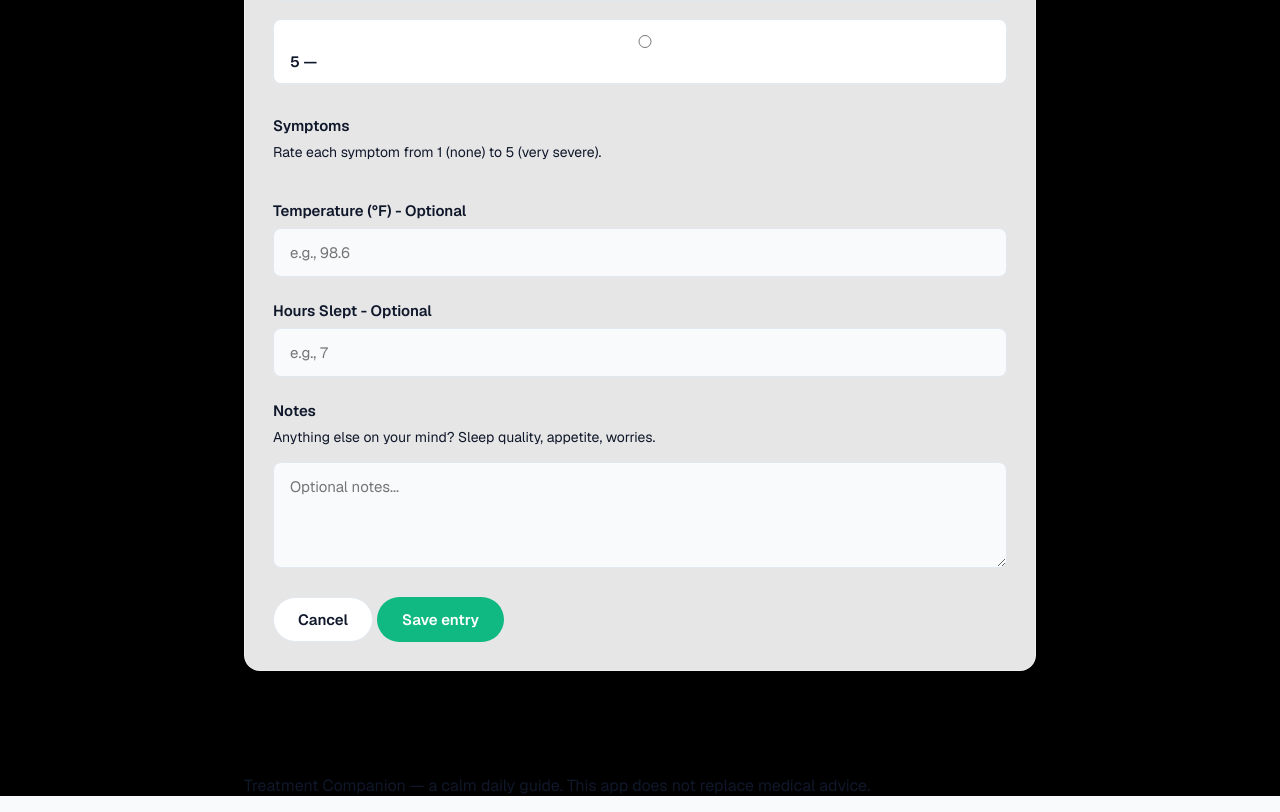
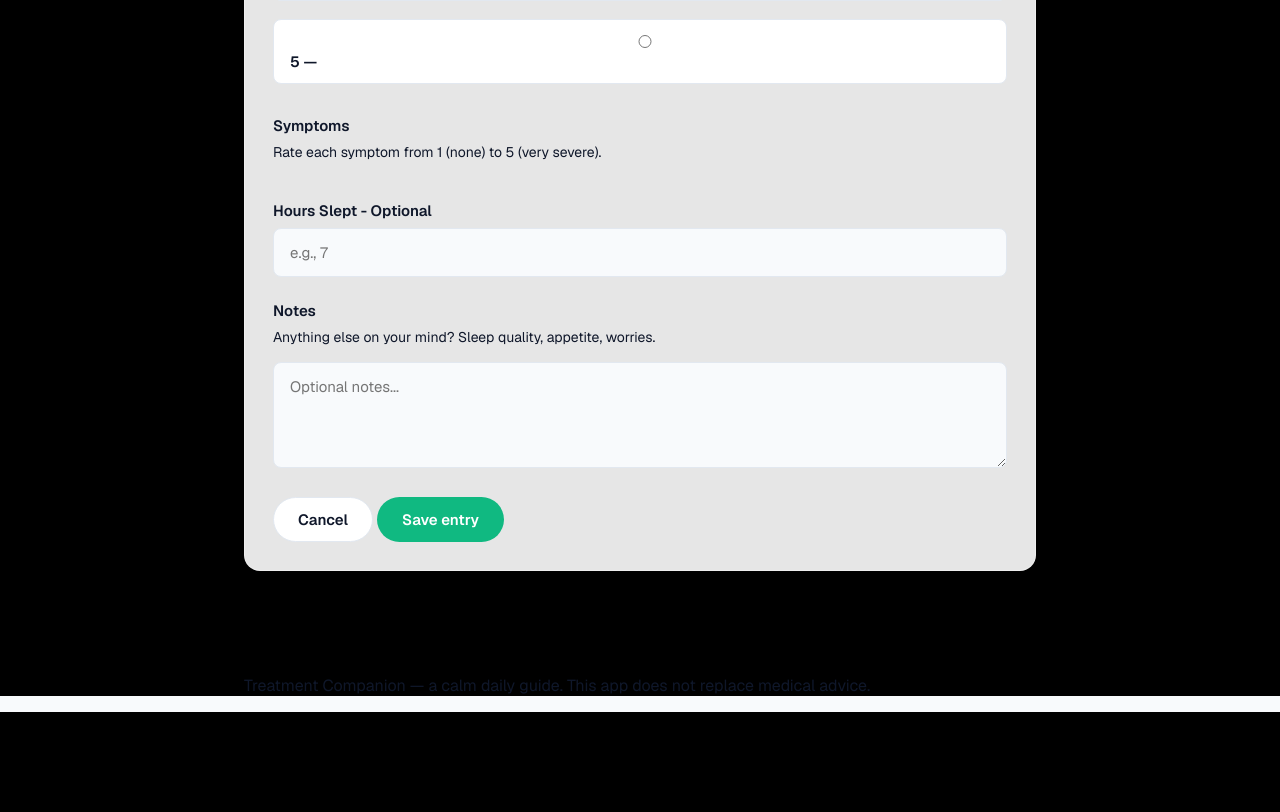
Before and after one commit to arjunkapoorkapadiya-rgb/treatment-companion, a Python web app: template templates/log.html in a window 1280 px wide. Shown: the part 830-1642 px from the top of the page. After the commit the page ends 1542 px from the top, so only its background shows below. Run offline with Jinja, Linux system fonts and the light colour scheme; the template is opened without the code that fills it, so the values that code supplies are empty.

Commit message:
Fix: Remove temperature field entirely to resolve database mismatch 500 error

```diff
--- a/app.py
+++ b/app.py
@@ -64,7 +64,7 @@ def log_symptom():
             severity=SymptomEntry.validate_severity(request.form.get("severity", 1)),
             symptoms={},
             notes=request.form.get("notes", "").strip(),
-            temperature=request.form.get("temperature", "").strip(),
+            "").strip(),
             sleep_hours=request.form.get("sleep_hours", "").strip(),
         )
         for name in COMMON_SYMPTOMS:
@@ -97,7 +97,7 @@ def analyze_page():
                 severity=SymptomEntry.validate_severity(request.form.get("severity", 1)),
                 symptoms={},
                 notes=request.form.get("notes", "").strip(),
-            temperature=request.form.get("temperature", "").strip(),
+            "").strip(),
             sleep_hours=request.form.get("sleep_hours", "").strip(),
             )
             for name in COMMON_SYMPTOMS:
--- a/templates/log.html
+++ b/templates/log.html
@@ -55,7 +55,7 @@
     </div>
   </div>
 
-  <div class="field"><label for="temperature">Temperature (&deg;F) - Optional</label><input type="text" id="temperature" name="temperature" placeholder="e.g., 98.6" /></div>
+
 <div class="field"><label for="sleep_hours">Hours Slept - Optional</label><input type="text" id="sleep_hours" name="sleep_hours" placeholder="e.g., 7" /></div>
 <div class="field"><label for="notes">Notes</label>
     <p class="muted small">Anything else on your mind? Sleep quality, appetite, worries.</p>
```
